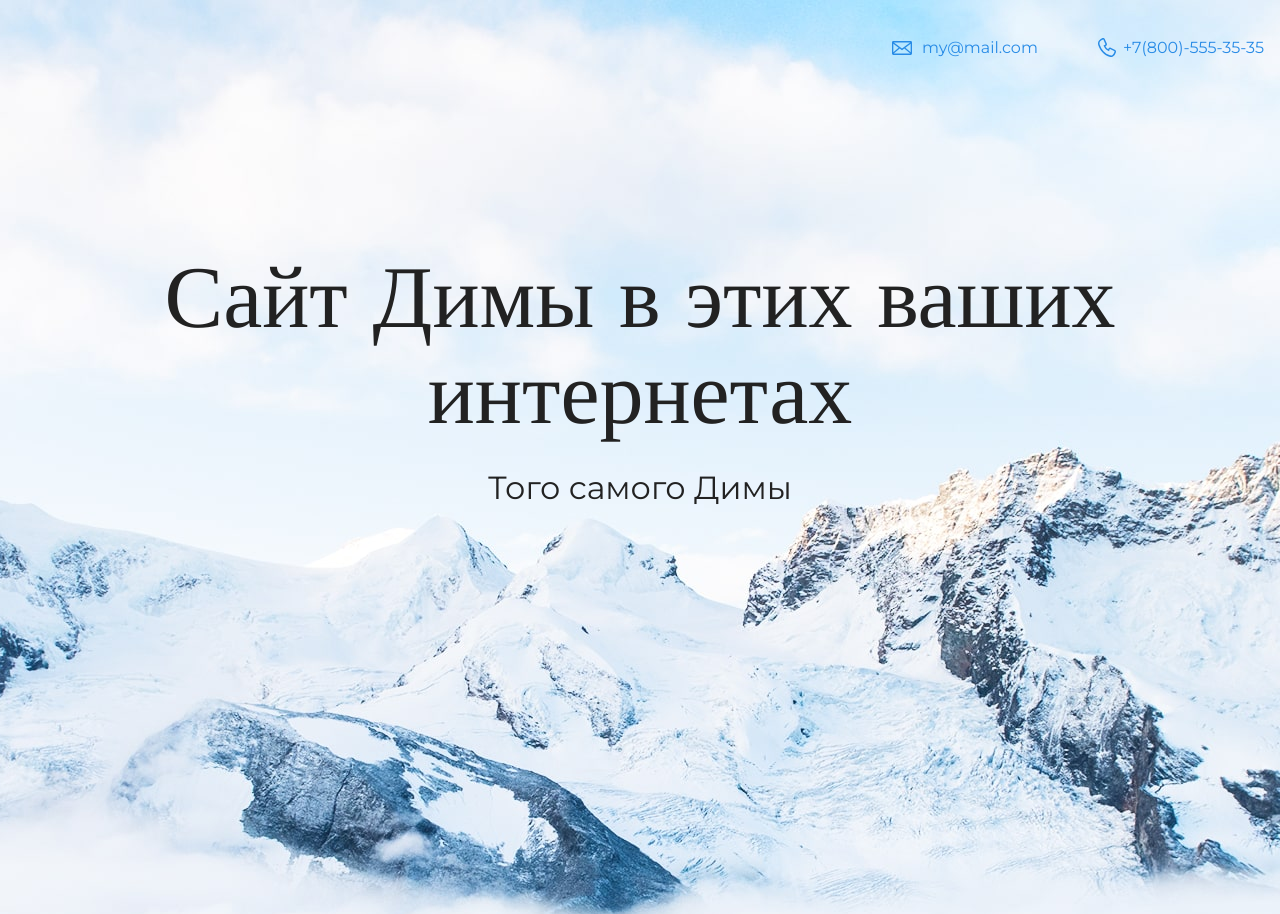
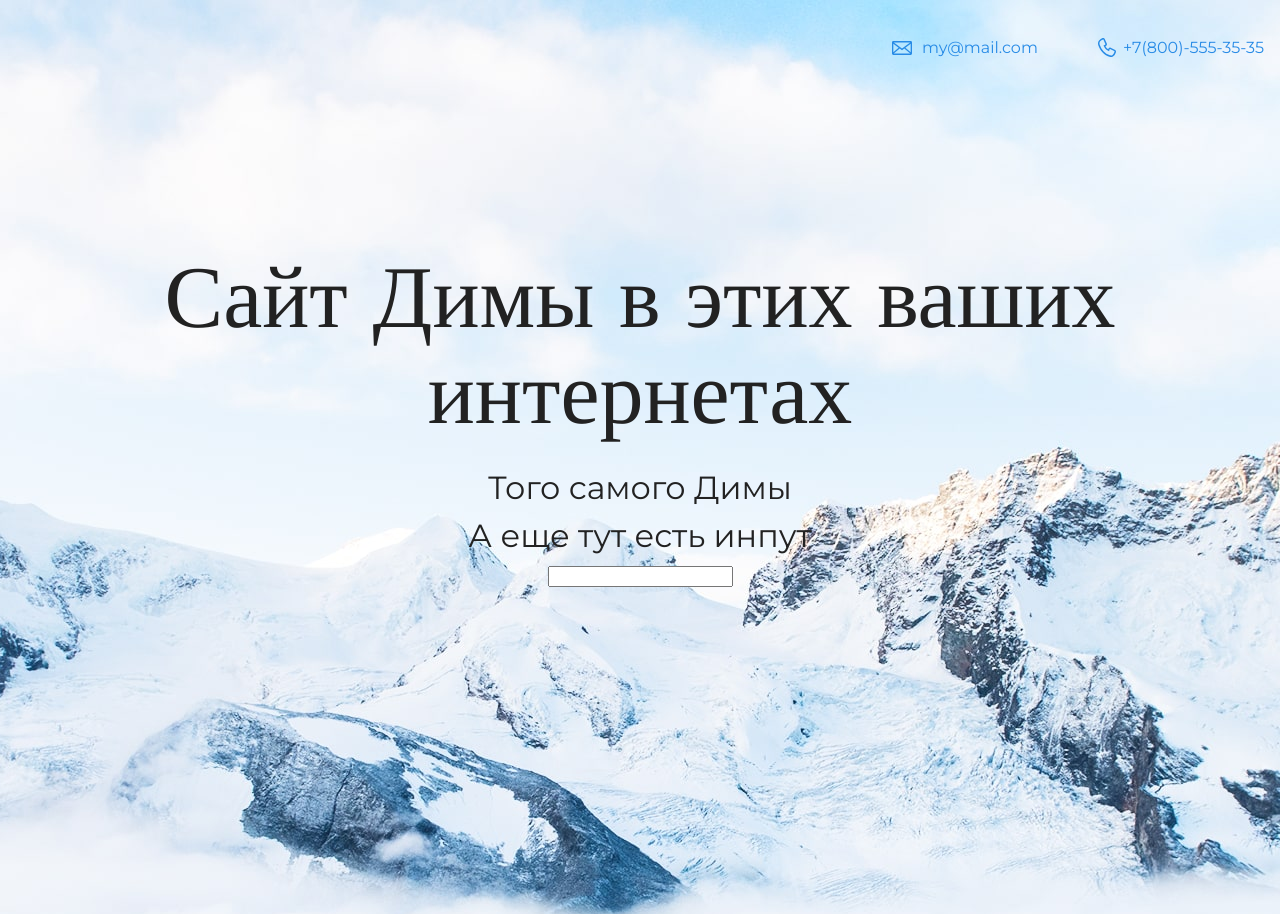
Before and after one commit to Milkhippies/site_project, a plain HTML site: page index.html in a window 1280 px wide. Shown: the top 914 px of the page. Drawn offline with nearby package versions, Linux system fonts and the light colour scheme.

Commit message:
Update index.html

```diff
--- a/index.html
+++ b/index.html
@@ -21,6 +21,10 @@
       <div class="container">
         <h1 class="heading">Сайт Димы в этих ваших интернетах</h1>
         <p>Того самого Димы</p>
+        <p>А еще тут есть инпут</p>
+        <input name="test" />
+        <br>
+        <span id="result"></span>
       </div>
     </section>
 
```
